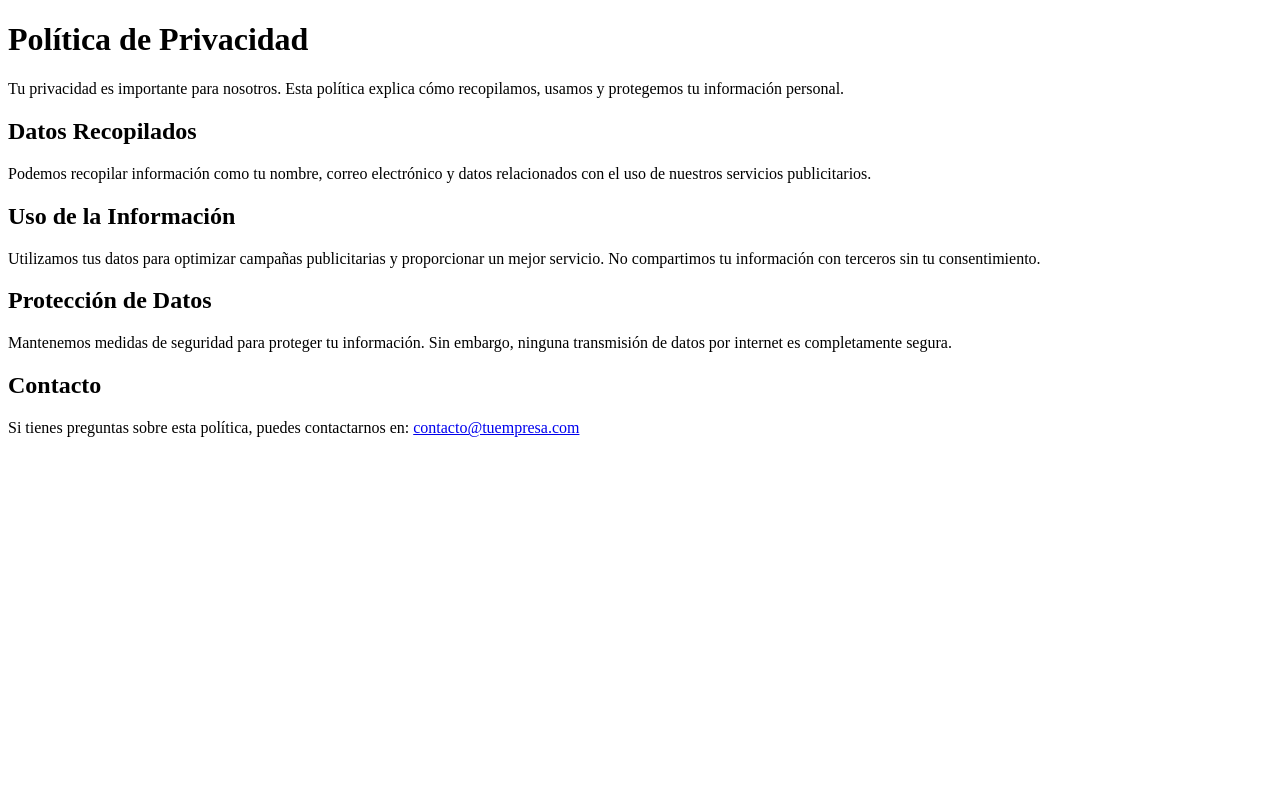
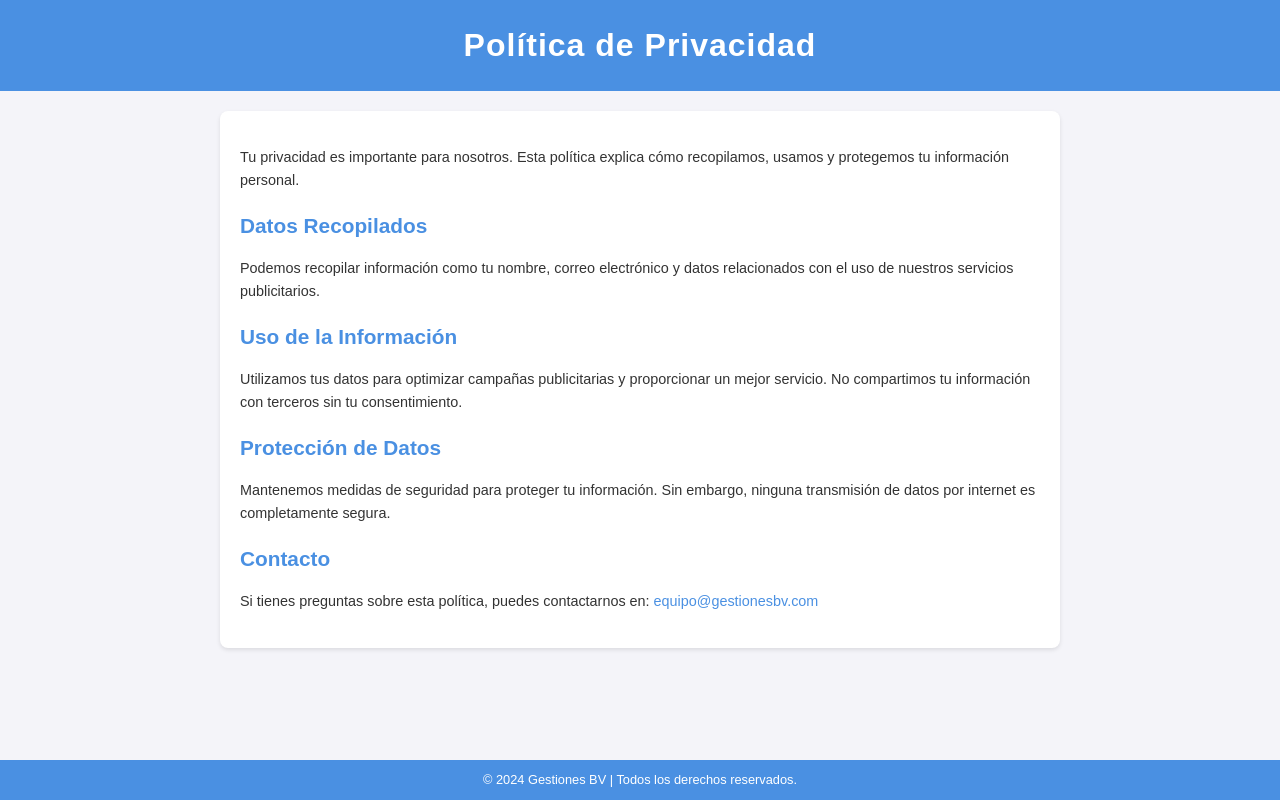
Before and after one commit to gestionesbv/politica-privacidad, a plain HTML site: page index.html in a window 1280 px wide. Drawn offline with Linux system fonts and the light colour scheme.

Commit message:
index.html

```diff
--- a/index.html
+++ b/index.html
@@ -4,9 +4,67 @@
     <title>Política de Privacidad</title>
     <meta charset="UTF-8">
     <meta name="viewport" content="width=device-width, initial-scale=1.0">
+    <style>
+        body {
+            font-family: Arial, sans-serif;
+            line-height: 1.6;
+            color: #333;
+            margin: 0;
+            padding: 0;
+            background: #f4f4f9;
+        }
+        header {
+            background: #4a90e2;
+            color: #fff;
+            padding: 20px 0;
+            text-align: center;
+        }
+        header h1 {
+            margin: 0;
+            font-size: 2em;
+            letter-spacing: 1px;
+        }
+        main {
+            max-width: 800px;
+            margin: 20px auto;
+            padding: 20px;
+            background: #fff;
+            box-shadow: 0 2px 4px rgba(0, 0, 0, 0.1);
+            border-radius: 8px;
+        }
+        h2 {
+            color: #4a90e2;
+            font-size: 1.3em;
+            margin-bottom: 10px;
+        }
+        p {
+            font-size: 0.9em;
+            margin-bottom: 15px;
+        }
+        a {
+            color: #4a90e2;
+            text-decoration: none;
+        }
+        a:hover {
+            text-decoration: underline;
+        }
+        footer {
+            text-align: center;
+            padding: 10px 0;
+            font-size: 0.8em;
+            background: #4a90e2;
+            color: #fff;
+            position: absolute;
+            width: 100%;
+            bottom: 0;
+        }
+    </style>
 </head>
 <body>
+    <header>
         <h1>Política de Privacidad</h1>
+    </header>
+    <main>
         <p>Tu privacidad es importante para nosotros. Esta política explica cómo recopilamos, usamos y protegemos tu información personal.</p>
 
         <h2>Datos Recopilados</h2>
@@ -19,6 +77,12 @@
         <p>Mantenemos medidas de seguridad para proteger tu información. Sin embargo, ninguna transmisión de datos por internet es completamente segura.</p>
 
         <h2>Contacto</h2>
-    <p>Si tienes preguntas sobre esta política, puedes contactarnos en: <a href="mailto:contacto@tuempresa.com">contacto@tuempresa.com</a></p>
+        <p>Si tienes preguntas sobre esta política, puedes contactarnos en:
+           <a href="mailto:equipo@gestionesbv.com">equipo@gestionesbv.com</a>
+        </p>
+    </main>
+    <footer>
+        © 2024 Gestiones BV | Todos los derechos reservados.
+    </footer>
 </body>
 </html>
```
Lines whose indentation alone changed are shown as unchanged.
